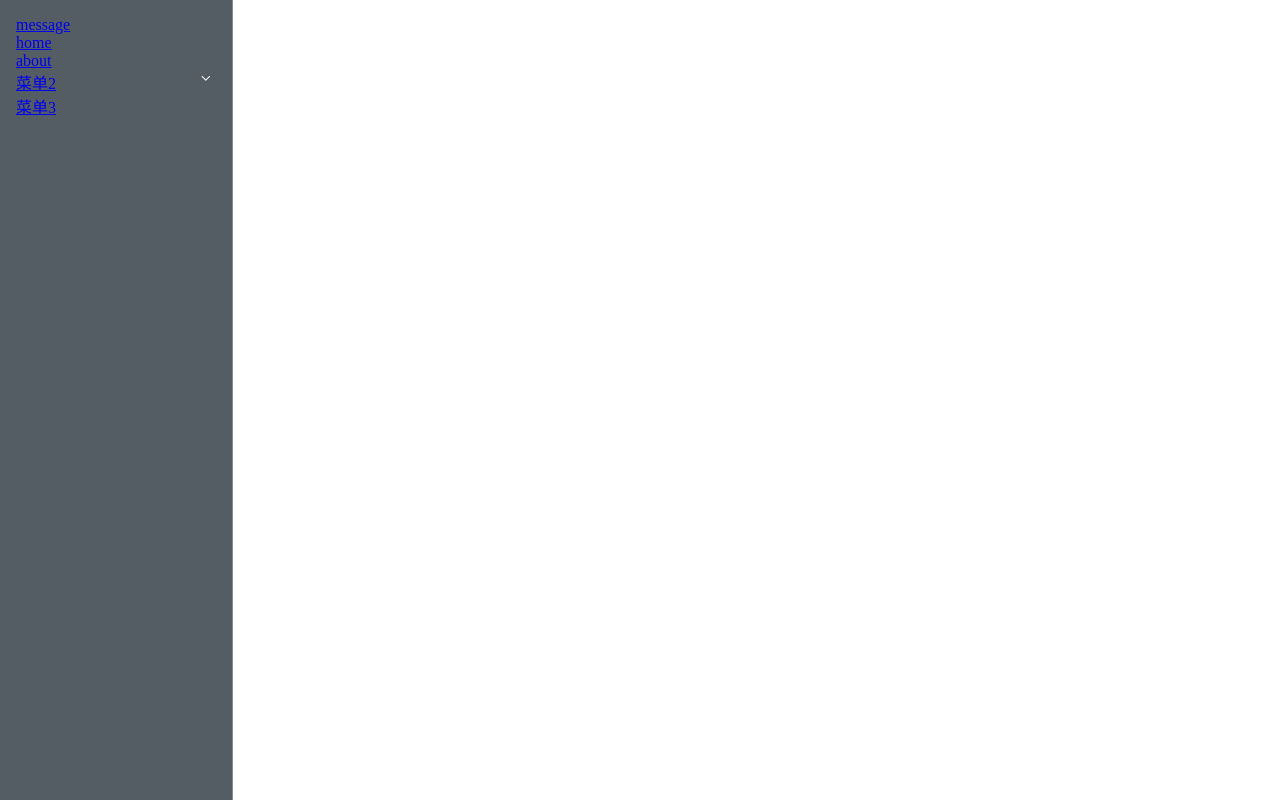
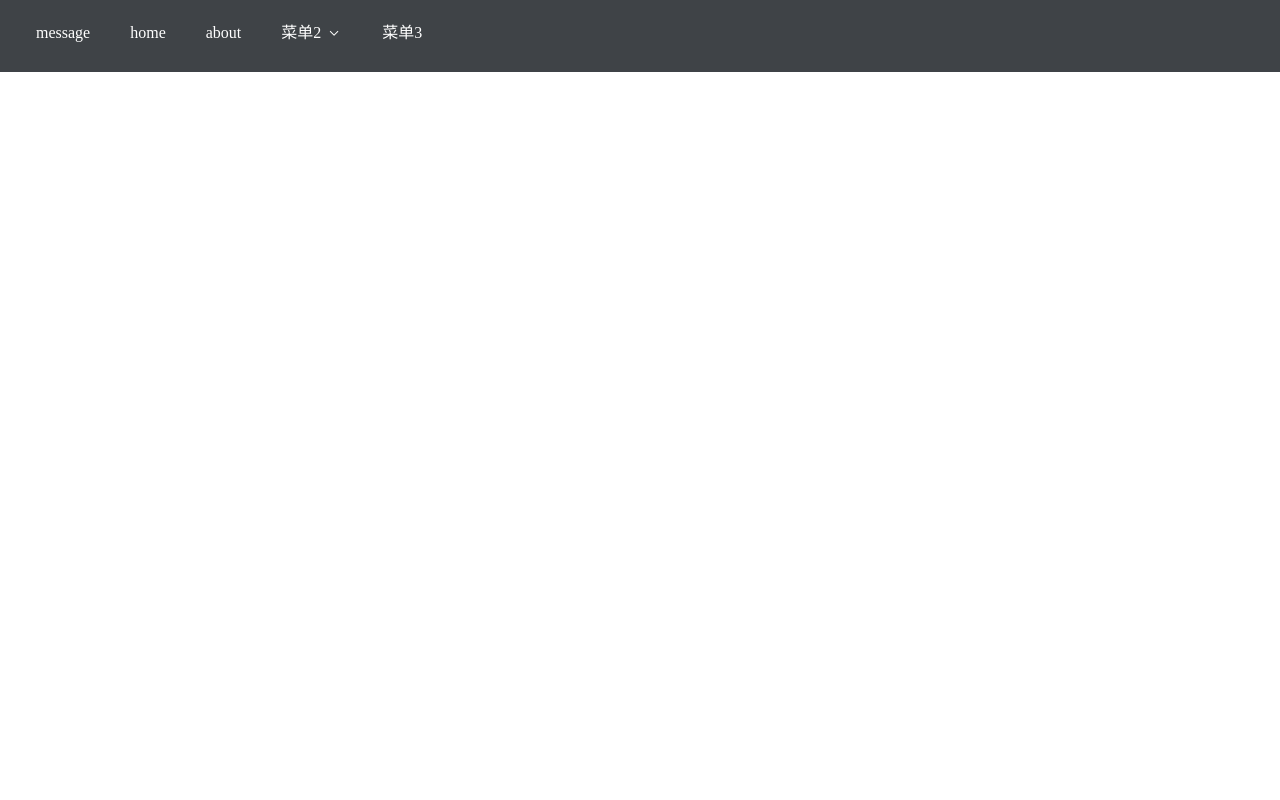
Before and after one commit to XHxiaohong/xiao, a Vue app in the folder pulic/: page / in a window 1280 px wide. Built offline with nearby package versions, Linux system fonts and the light colour scheme.

Commit message:
meun add "horizontal" 未完善，初步完成工作

```diff
--- a/pulic/src/App.vue
+++ b/pulic/src/App.vue
@@ -1,6 +1,6 @@
 <template>
   <div id="app" class="container">
-    <xl-meun class="meun" :meunData="meunData" title="name"></xl-meun>
+    <xl-meun class="meun" :meunData="meunData" title="name" mode="horizontal"></xl-meun>
     <div class="cenent">
       <router-view/>
     </div>
@@ -67,6 +67,7 @@ html, body,
 }
 .container {
   display: flex;
+  flex-direction: column;
 }
 .meun {
   width: 200px;
--- a/pulic/src/plugin/assets/color.less
+++ b/pulic/src/plugin/assets/color.less
@@ -3,3 +3,9 @@
 @warning: #E6A23C;
 
 @danger: #F56C6C;
+
+@border: #888888;
+
+@text: #fff;
+
+@meun: #3f4347;
--- a/pulic/src/plugin/assets/menu/index.less
+++ b/pulic/src/plugin/assets/menu/index.less
@@ -1,23 +1,31 @@
-
-
+@import url(../color.less);
 .xl-meun {
   margin: 0;
-  color: #fff;
+  color: @text;
   padding: 16px;
-  background: #545c64;
+  background: @meun;
   list-style-type: none;
+
+  a {
+    color: @text;
+    text-decoration: none;
+  }
 }
 .vertical { // 垂直
   max-width: 30%;
   height: 100%;
-  border-right: 1px solid #888;
+  border-right: 1px solid;
+  // border-color: @border-color;
+  border-color: @border;
   .xl-meun;
 }
-.horizontal {
+.horizontal { // 水平
   width: 100%;
   height: 100%;
   max-height: 40px;
   padding: 10px;
+  line-height: 200%;
+  position: relative;
   .xl-meun;
 }
 .horizontal> li {
--- a/pulic/src/plugin/assets/menu/meun-item-group.less
+++ b/pulic/src/plugin/assets/menu/meun-item-group.less
@@ -1,15 +1,35 @@
+@import url(../color.less);
+
 ul {
   list-style-type: none;
+  a {
+    color: #fff;
+    text-decoration: none;
+  }
 }
 
-.group {
+.xl-group {
   padding-left: 20px;
+  position: absolute;
+  background: @meun;
+  top: 100%;
+  left: -10%;
 }
+
+.horizontal { // 水平
+  .xl-group {
+    padding: 10px 20px;
+    white-space: nowrap;
+  }
+}
+
+.xl-meun-text {
+  display: flex;
+}
+
 .xl-icon {
-  width: 20px;
-  height: 20px;
+  margin-left: 5px;
   display: block;
-  float: right;
   text-align: center;
   transition: transform 0.5s;
 }
--- a/pulic/src/plugin/views/meun/meun-item-group.vue
+++ b/pulic/src/plugin/views/meun/meun-item-group.vue
@@ -1,10 +1,10 @@
 <template>
   <li>
-    <div @click="change">
+    <div @click="change" class="xl-meun-text">
       <router-link :to="childData[path]">{{childData[title]}}</router-link>
       <i class="xl-icon xl-icon-arrow-down" :class="isGroup? 'xl-icon-hover' : ''" v-if="childData.child"></i>
     </div>
-    <ul v-if="childData.child" v-show="isGroup" class="group">
+    <ul v-if="childData.child" v-show="isGroup" class="xl-group">
       <template v-for="child in childData.child">
         <xl-menu-item-group  ref="group"  @myEvent="noGroup" :key="child[title]" :title="title" :path="path" :childData="child"></xl-menu-item-group >
       </template>
--- a/pulic/src/views/Home.vue
+++ b/pulic/src/views/Home.vue
@@ -10,6 +10,4 @@ export default {
 }
 </script>
 
-<style lang="less" scoped>
-
-</style>
+<style lang="less" scoped></style>
```
